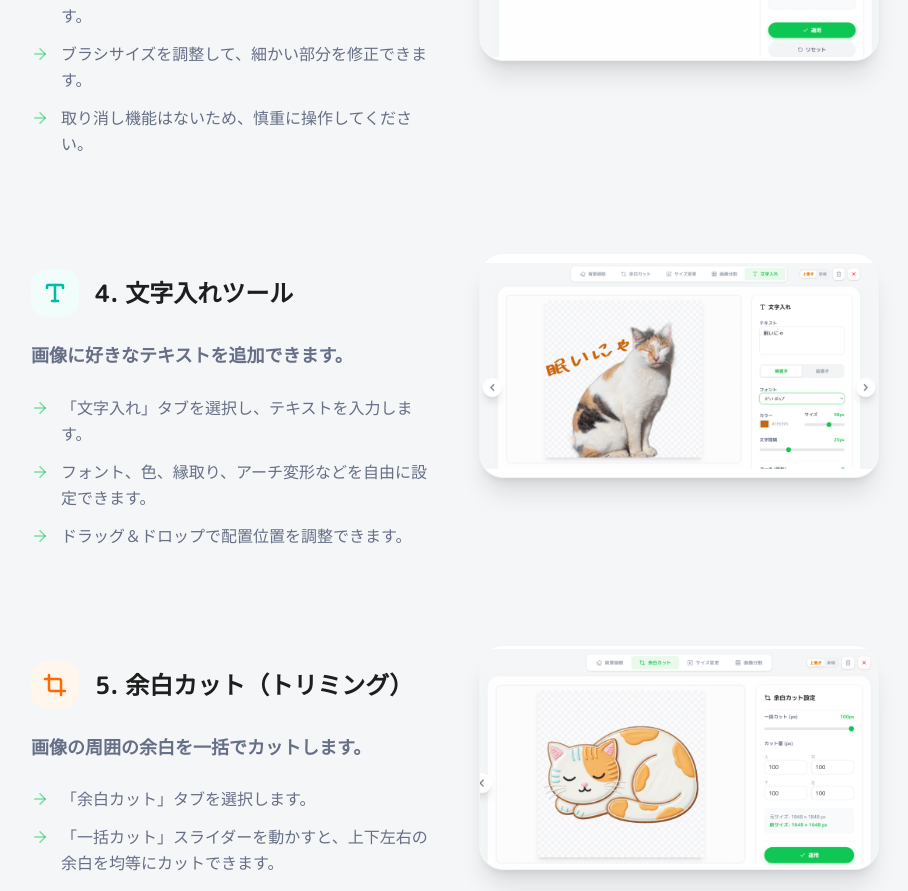
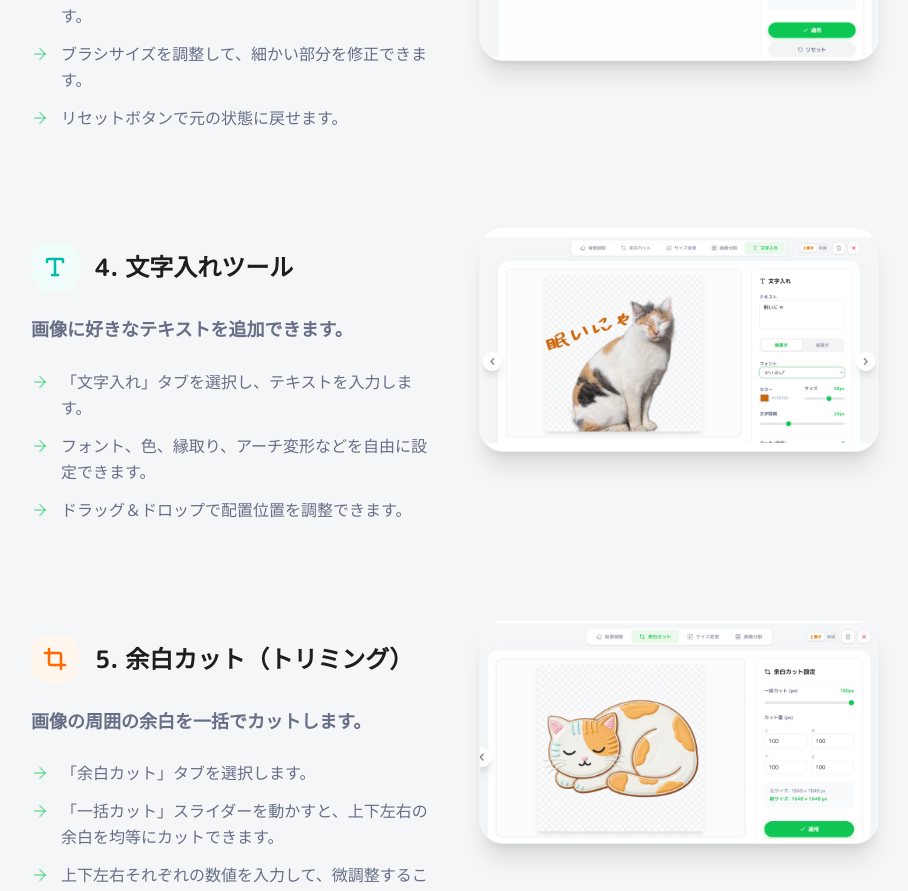
Before and after one commit to Lchiki-nl/Stamp-Image-Tools, a Next.js app: page /how-to-use in a window 1280 px wide. Shown: the part 1322-2213 px from the top of the page, without its empty margins (185-1093 px from the left). Built offline with nearby package versions, Linux system fonts and the light colour scheme; no server answers.

Commit message:
docs: 使い方手順を更新

```diff
--- a/src/app/how-to-use/steps.ts
+++ b/src/app/how-to-use/steps.ts
@@ -35,7 +35,7 @@ export const steps = [
     details: [
       "「背景削除」タブの「消しゴム」モードを選択します。",
       "ブラシサイズを調整して、細かい部分を修正できます。",
-      "取り消し機能はないため、慎重に操作してください。"
+      "リセットボタンで元の状態に戻せます。"
     ],
     color: "text-red-500",
     bg: "bg-red-50"
```
